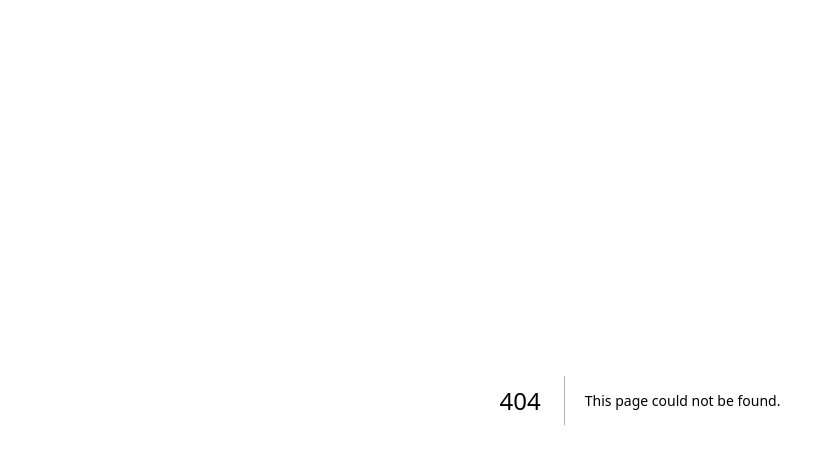
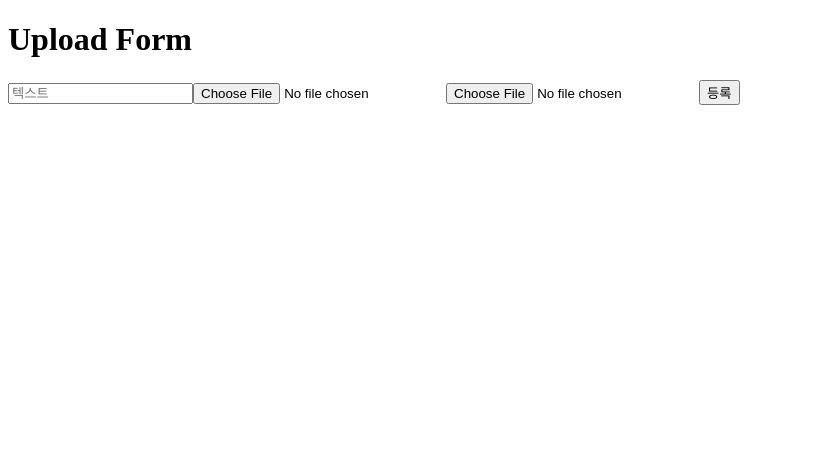
Before and after one commit to rmsoft-insu/nextboard, a Next.js app: page /upload in a window 1280 px wide. Before the commit this address had no page. Shown: the top 464 px of the page, without its empty margins (0-835 px from the left). Built offline with nearby package versions, Linux system fonts and the light colour scheme.

Commit message:
파일 업로드 폼

```diff
--- /dev/null
+++ b/pages/api/test.ts
@@ -0,0 +1,38 @@
+import type { NextApiRequest, NextApiResponse } from "next";
+import nextConnect from "next-connect";
+import multer from "multer";
+import multerS3 from "multer-s3";
+import dayjs from "dayjs";
+import AWS from "aws-sdk";
+
+const app = nextConnect({
+  onError(error, req, res: NextApiResponse) {
+    res.status(501).json({ error: `Error: ${error.message}` });
+  },
+  onNoMatch(req, res: NextApiResponse) {
+    res.status(405).json({ error: `Method '${req.method}' is Not Allowed` });
+  },
+});
+
+const upload = multer({
+  limits: { fileSize: 1024 * 1024 }, // 1MB
+});
+
+app.post(upload.array("file"), function (req, res) {
+  try {
+    const { files } = req as any;
+    console.log(files);
+    console.log(req.body);
+    return res.status(200).end();
+  } catch (error) {
+    res.status(200).send({ error: error });
+  }
+});
+
+export default app;
+
+export const config = {
+  api: {
+    bodyParser: false,
+  },
+};
--- a/pages/index.tsx
+++ b/pages/index.tsx
@@ -5,6 +5,7 @@ export default function Home() {
     <>
       <h1>Home</h1>
       <Link href="/board">게시판</Link>
+      <Link href="/upload">업로드</Link>
     </>
   );
 }
--- /dev/null
+++ b/pages/upload/index.tsx
@@ -0,0 +1,35 @@
+import { useForm } from "react-hook-form";
+
+const fetchPost = async (data) => {
+  const response = await fetch("/api/test", {
+    method: "POST",
+    body: data,
+  });
+  return response;
+};
+
+const UploadForm = () => {
+  const { register, handleSubmit } = useForm();
+
+  const formSubmit = async (data) => {
+    const formData = new FormData();
+    console.log(data.file);
+    formData.append("file", data.file[0]);
+    formData.append("file", data.file2[0]);
+    await fetchPost(formData);
+  };
+
+  return (
+    <div>
+      <h1>Upload Form</h1>
+      <form onSubmit={handleSubmit(formSubmit)}>
+        <input {...register("text")} type="text" placeholder="텍스트" />
+        <input {...register("file")} type="file" />
+        <input {...register("file2")} type="file" />
+        <button>등록</button>
+      </form>
+    </div>
+  );
+};
+
+export default UploadForm;
```
